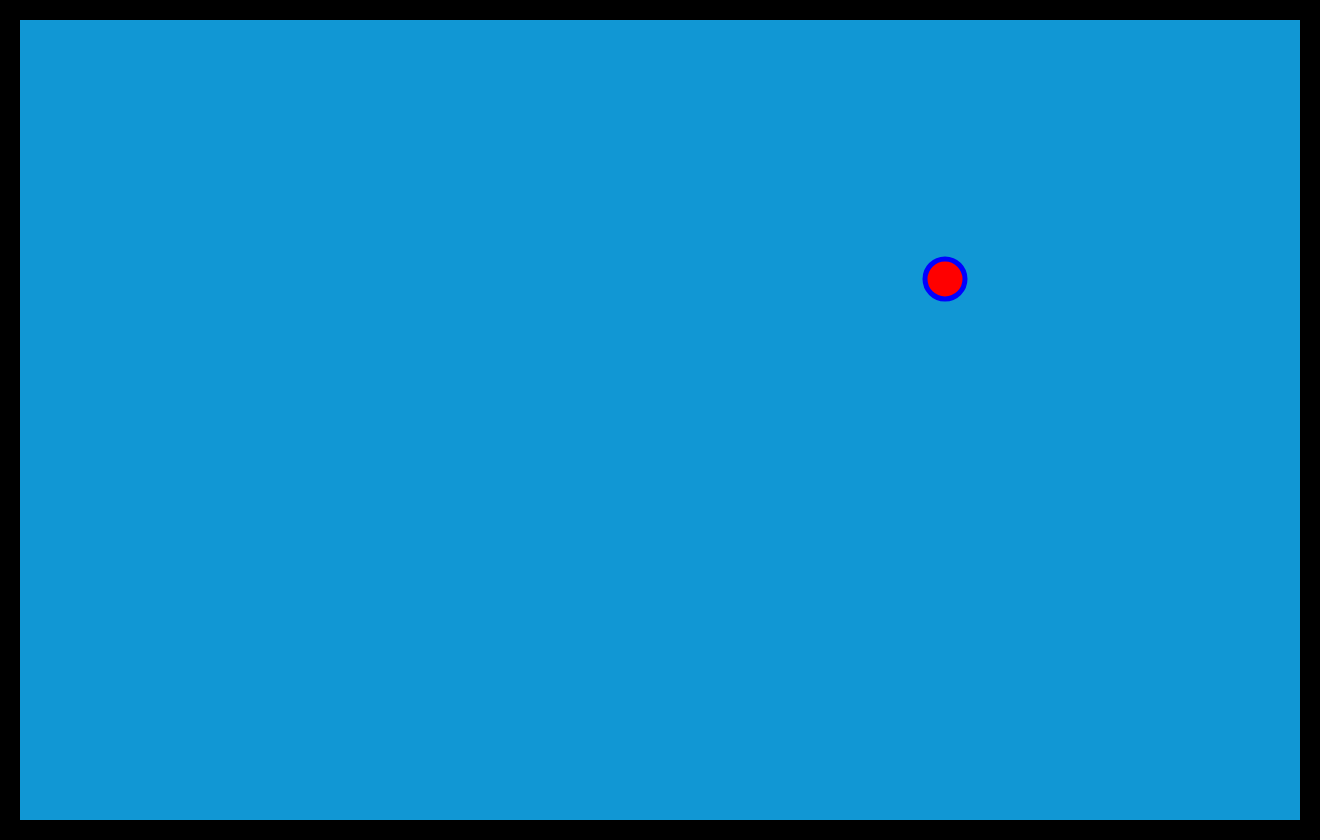
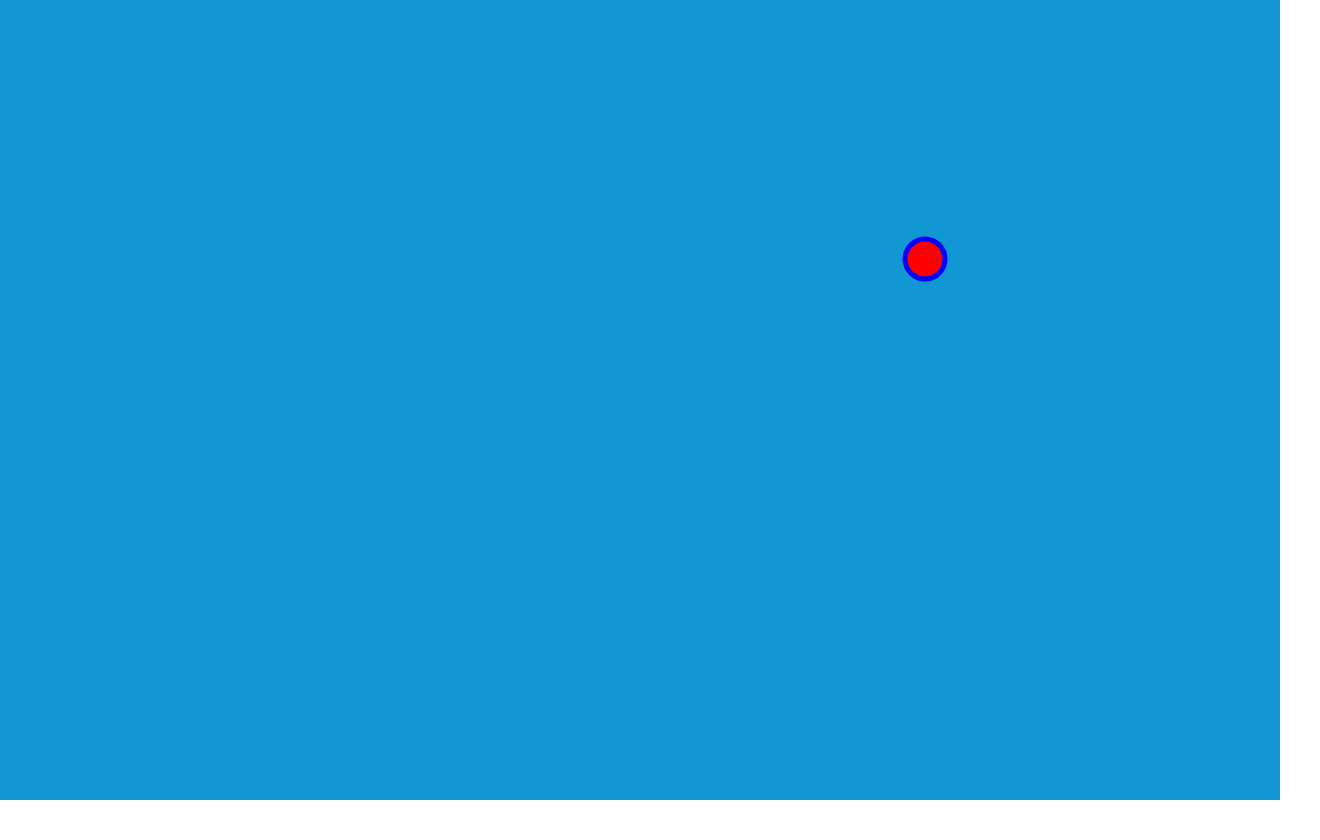
Before and after one commit to greggelong/vanillaJsBall, a plain HTML site: page index.html in a window 1280 px wide. Shown: the whole page, 1320 px wide, since content can reach past the window. After the commit the page ends 800 px from the top, so only its background shows below. Drawn offline with Linux system fonts and the light colour scheme.

Commit message:
edit style

```diff
--- a/style.css
+++ b/style.css
@@ -7,7 +7,7 @@ body {
 
 #canvas1{
     position: absolute;
-    border: 20px solid black;
+    /*border: 20px solid black;*/
     background: rgb(17, 151, 212);
     top: 0;
     left: 0;
```
